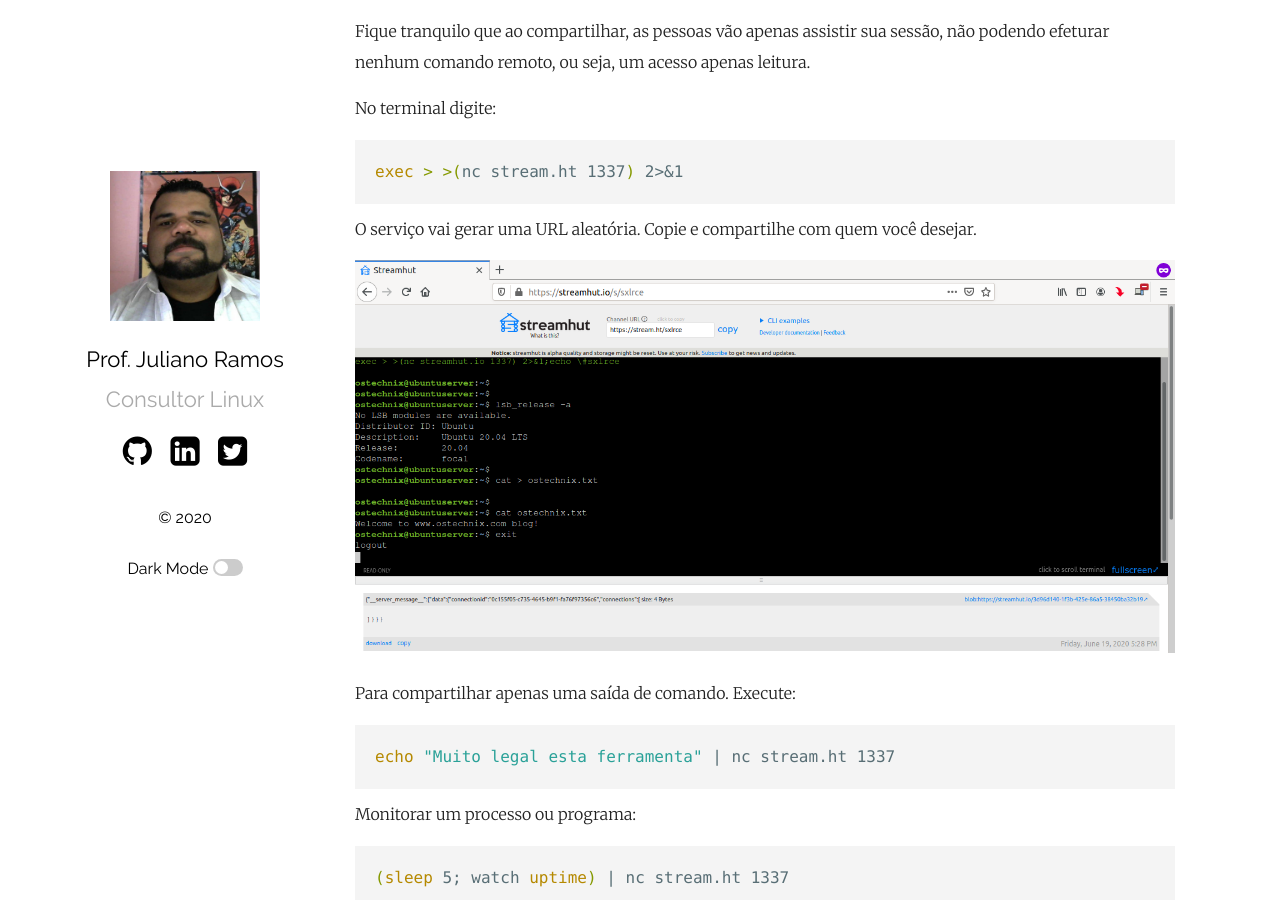
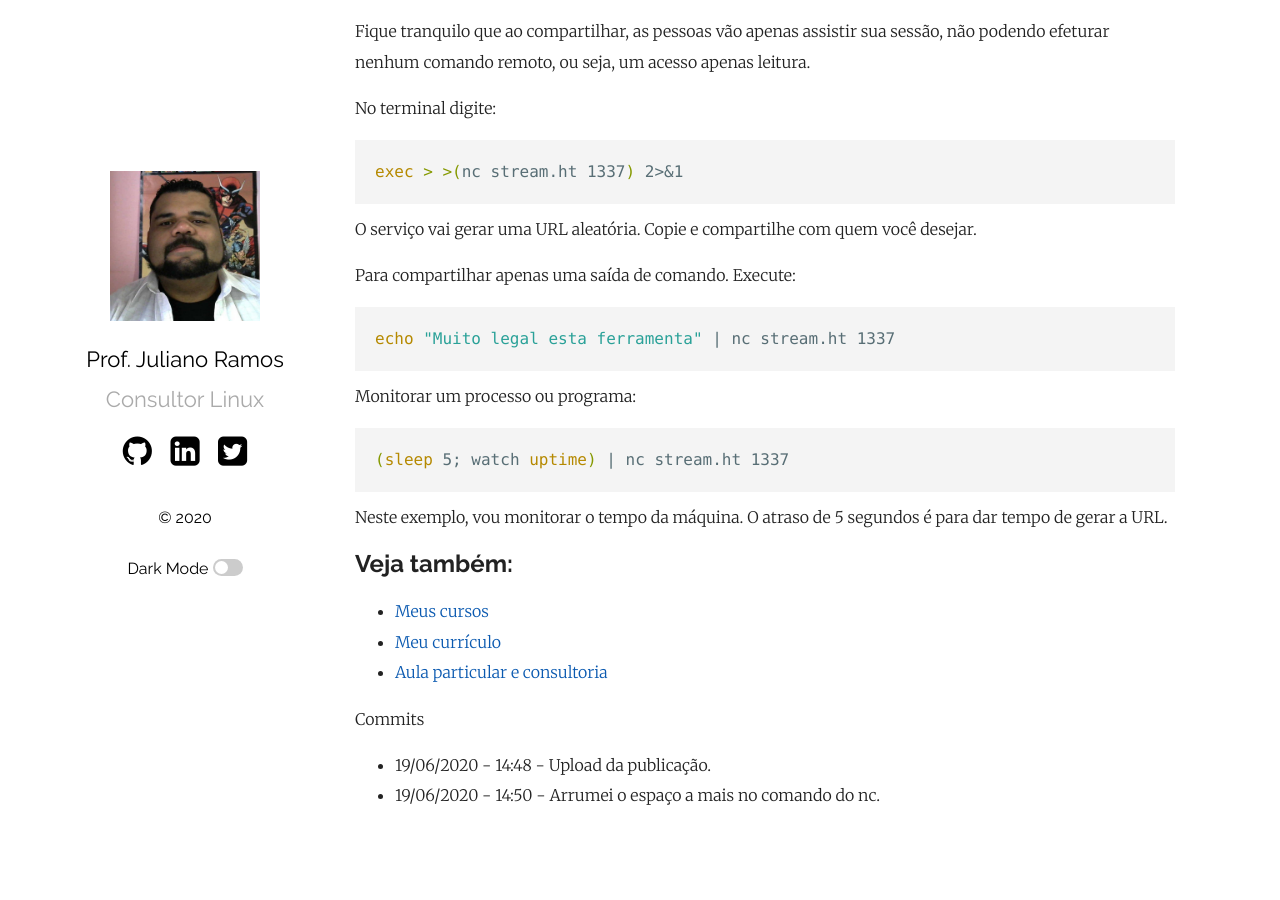
Before and after one commit to convergencialivre/profjulianoramos.github.io, a Jekyll site: the page built from _posts/2020-06-19-compartilharterminalpelaweb.md, in a window 1280 px wide and 900 px high, scrolled down 1111 px. Built offline with Jekyll 4.4.1, drawn with Linux system fonts in a browser that asks for light colours; comment, search, counter and statistics services are not loaded; after the commit the page ends 1922 px from its top, so only the background shows below that.

Commit message:
removi imagem

```diff
--- a/_posts/2020-06-19-compartilharterminalpelaweb.md
+++ b/_posts/2020-06-19-compartilharterminalpelaweb.md
@@ -40,7 +40,6 @@
 
 O serviço vai gerar uma URL aleatória. Copie e compartilhe com quem você desejar.
 
-![stream](/images/stream.png)
 
 Para compartilhar apenas uma saída de comando. Execute:
 
```
